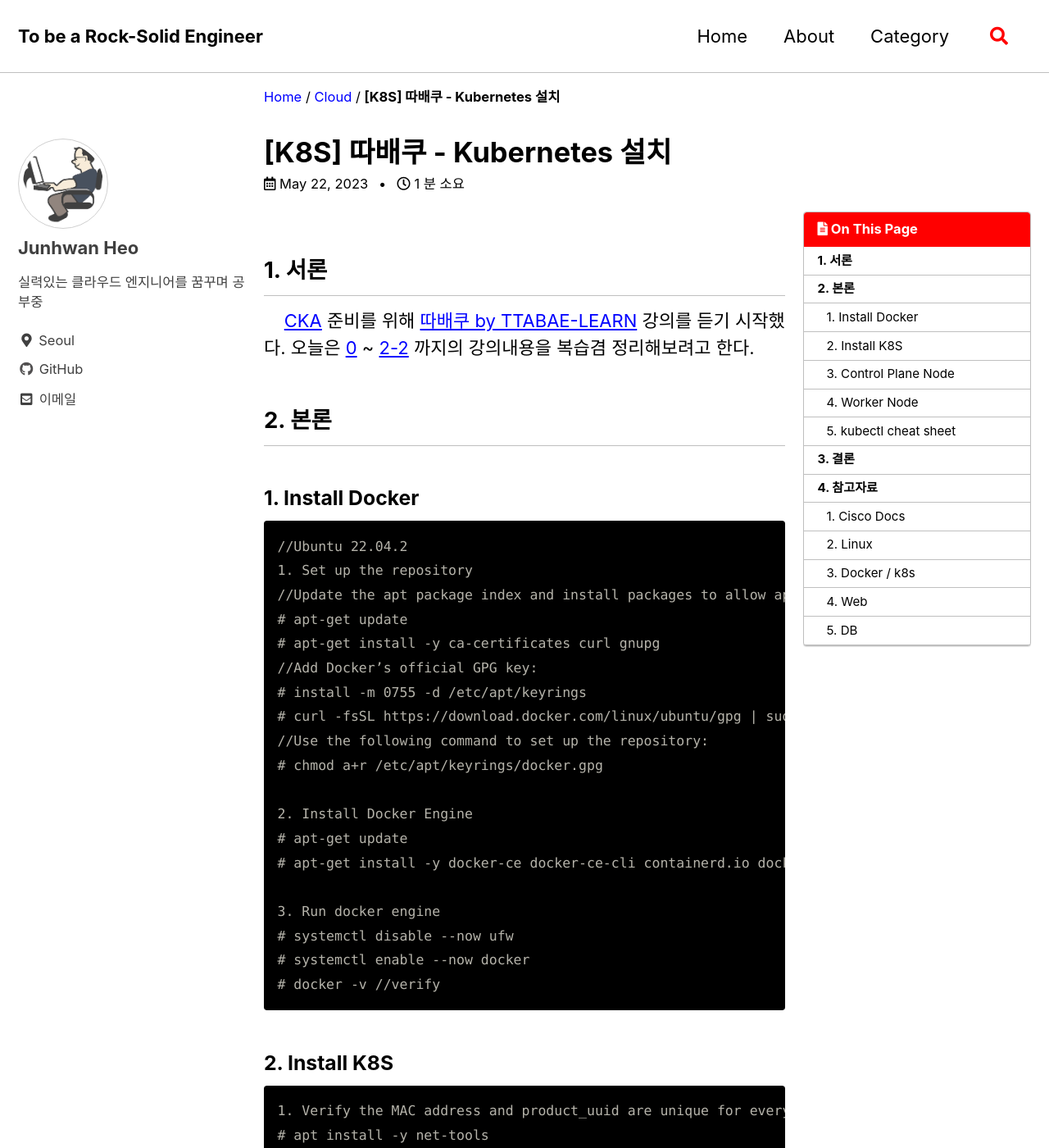
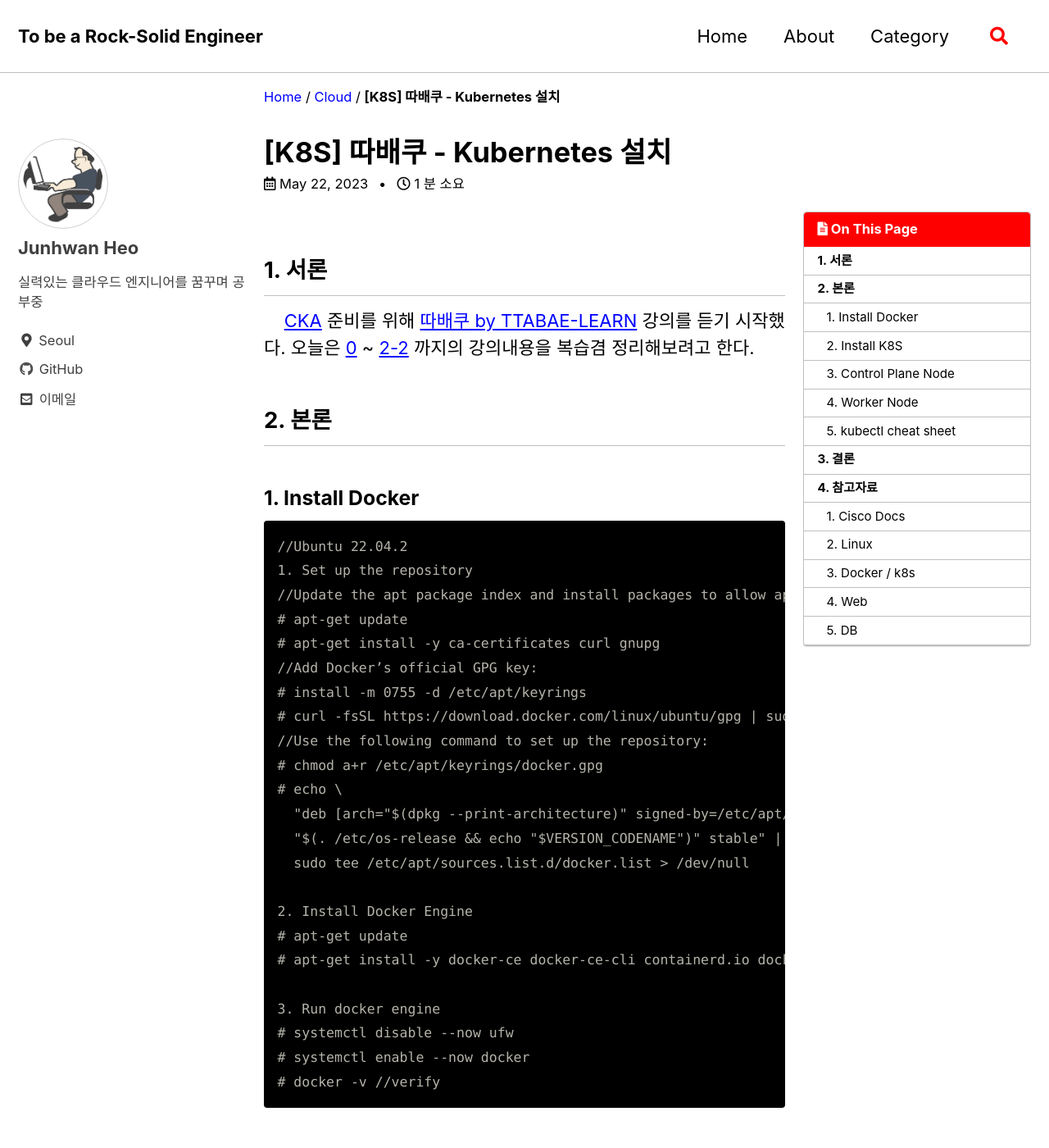
Before and after one commit to holeman4110/holeman4110.github.io, a Jekyll site: the page built from _posts/2023-05-22-k8s-1.md, in a window 1280 px wide and 1400 px high. Shown: the whole window at 82% size. Built offline with Jekyll 4.4.1, drawn with Linux system fonts in a browser that asks for light colours; cached includes are drawn as plain includes; a script bundle is joined from its source files by our own code; comment, search, counter and statistics services are not loaded.

Commit message:
Update 2023-05-22-k8s-1.md

```diff
--- a/_posts/2023-05-22-k8s-1.md
+++ b/_posts/2023-05-22-k8s-1.md
@@ -2,13 +2,7 @@
 layout: single
 title: "[K8S] 따배쿠 - Kubernetes 설치"
 categories: cloud
-tags:
-  [
-    2023/05/22,
-    kubernetes,
-    k8s,
-
-  ]
+tags: [2023/05/22, kubernetes, k8s]
 toc: true
 toc_sticky: true
 author_profile: true
@@ -40,6 +34,10 @@ sidebar:
 # curl -fsSL https://download.docker.com/linux/ubuntu/gpg | sudo gpg --dearmor -o /etc/apt/keyrings/docker.gpg
 //Use the following command to set up the repository:
 # chmod a+r /etc/apt/keyrings/docker.gpg
+# echo \
+  "deb [arch="$(dpkg --print-architecture)" signed-by=/etc/apt/keyrings/docker.gpg] https://download.docker.com/linux/ubuntu \
+  "$(. /etc/os-release && echo "$VERSION_CODENAME")" stable" | \
+  sudo tee /etc/apt/sources.list.d/docker.list > /dev/null
 
 2. Install Docker Engine
 # apt-get update
```
